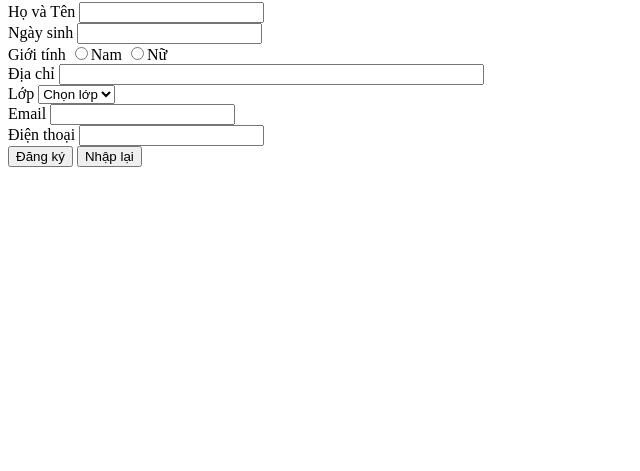
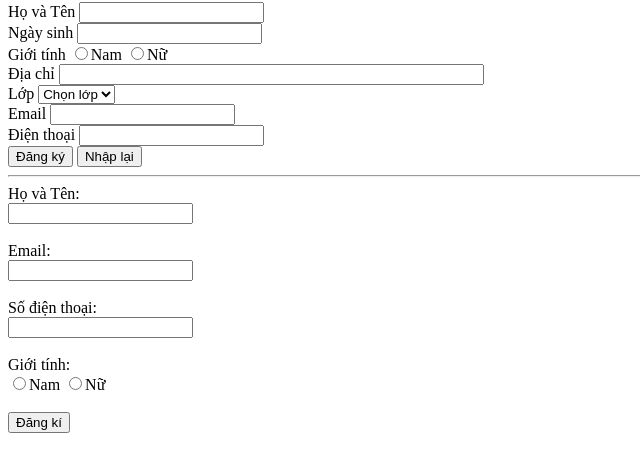
Before and after one commit to vanductr/Module-1-Session-3, a plain HTML site: page index.html in a window 1280 px wide. Shown: the part 291-762 px from the top of the page, without its empty margins (0-640 px from the left). Drawn offline with Linux system fonts and the light colour scheme.

Commit message:
Add files via upload

```diff
--- a/index.html
+++ b/index.html
@@ -58,5 +58,18 @@
       <input type="button" value="Đăng ký" />
       <input type="button" value="Nhập lại" />
     </form>
+    <hr width="80%" align="left" />
+    <label for="">Họ và Tên:</label> <br />
+    <input type="text" /> <br />
+    <br />
+    <label for="">Email:</label> <br />
+    <input type="text" /> <br />
+    <br /><label for="">Số điện thoại:</label> <br />
+    <input type="text" /> <br />
+    <br /><label for="">Giới tính:</label> <br />
+    <input type="radio" name="n" />Nam <input type="radio" name="n" />Nữ
+    <br />
+    <br />
+    <input type="button" value="Đăng kí" />
   </body>
 </html>
```
